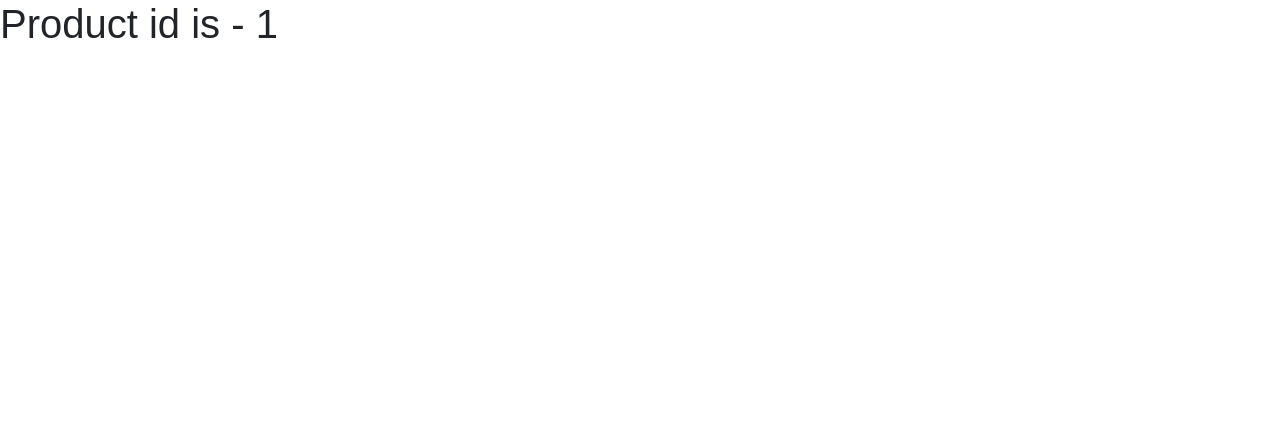
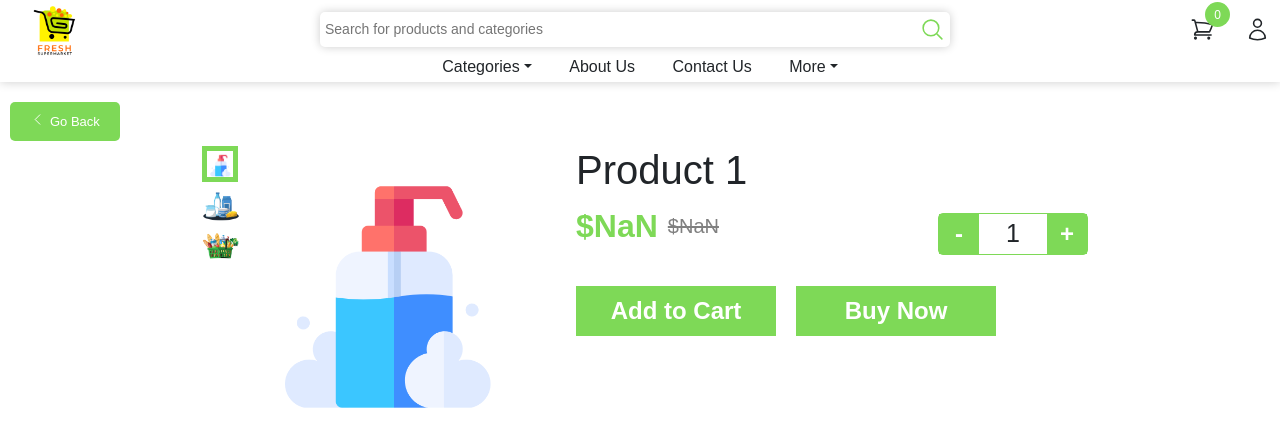
Before and after one commit to tholmes101/FitGrocery, a React (Create React App) app: page /product/1 in a window 1280 px wide. Shown: the top 446 px of the page. Built offline with nearby package versions, Linux system fonts and the light colour scheme.

Commit message:
products & subcategories 2 - 50% complete

```diff
--- a/src/App.css
+++ b/src/App.css
@@ -17,3 +17,26 @@
   margin: 0px;
   padding: 0px;
 }
+
+.goback {
+  background-color: var(--col1);
+  color: white;
+  border: none;
+  outline: none;
+  padding: 10px 20px;
+  border-radius: 5px;
+  font-size: 13px;
+  cursor: pointer;
+  margin: 10px 0px;
+  display: flex;
+  position: absolute;
+  top: 10px;
+  left: 10px;
+  min-width: 100px;
+}
+
+.goback svg {
+  margin-right: 5px;
+  width: 15px;
+  height: 15px;
+}
--- a/src/PAGES/Product/ProductPage.css
+++ b/src/PAGES/Product/ProductPage.css
@@ -0,0 +1,118 @@
+.productpage .pc1 {
+    padding-top: 5%;
+    display: flex;
+    justify-content: center;
+    position: relative;
+}
+
+.productpage .pc1 .c11 {
+    display: flex;
+    justify-content: flex-start;
+    width: 30%;
+}
+
+.productpage .pc1 .c11 .imgset{
+    width: 10%;
+    display: flex;
+    flex-direction: column;
+    margin: 0px 10px;
+}
+
+.productpage .pc1 .c11 .imgset img {
+    width: 100%;
+    aspect-ratio: 1/1;
+    cursor: pointer;
+}
+
+.productpage .pc1 .c11 .imgset .active {
+    border: 5px solid var(--col1);
+    width: 95%;
+}
+
+.productpage .pc1 .c11 .imgbig {
+    width: 70%;
+    display: flex;
+    flex-direction: column;
+    aspect-ratio: 1/1;
+}
+
+.productpage .pc1 .c12 {
+    display:flex;
+    width: 40%;
+    flex-direction:column;
+}
+
+.productpage .pc1 .c12 .c121 {
+    display: flex;
+    justify-content: space-between;
+    align-items: center;
+    margin-bottom: 10px;
+}
+
+.productpage .pc1 .c12 .price {
+    font-size: 2rem;
+    font-weight: 600;
+    color: var(--col1);
+    display: flex;
+    align-items: center;
+}
+
+.productpage .pc1 .c12 .price span {
+    font-size: 20px;
+    font-weight: 400;
+    color: gray;
+    text-decoration: line-through;
+    margin-left: 10px;
+}
+
+.productpage .pc1 .c12 .incrdecr {
+    display:flex;
+    justify-content: space-between;
+    align-items: center;
+    min-width: 150px;
+    border: 1px solid var(--col1);
+    border-radius: 5px;
+}
+
+.productpage .pc1 .c12 .incrdecr button {
+    width:40px;
+    height:40px;
+    border: none;
+    background-color: transparent;
+    cursor: pointer;
+    background-color: var(--col1);
+    color: white;
+    font-size: 1.5rem;
+    font-weight: 600;
+}
+
+.productpage .pc1 .c12 .incrdecr p {
+    font-size: 25px;
+    margin: 0px;
+    padding: 0px;
+
+}
+
+.productpage .btncont {
+    display: flex;
+    justify-content: flex-start;
+    align-items: center;
+    margin-top: 10px;
+    gap: 10px;
+}
+
+.productpage .btncont button {
+    width: 200px;
+    height:50px;
+    border: none;
+    cursor: pointer;
+    background-color: var(--col1);
+    color: white;
+    font-size: 1.5rem;
+    font-weight: 600;
+    margin-right: 10px;
+}
+
+.productpage .btncont button:hover {
+    background-color: black;
+}
--- a/src/PAGES/Product/ProductPage.js
+++ b/src/PAGES/Product/ProductPage.js
@@ -1,11 +1,147 @@
-import React from 'react'
-import { useParams } from 'react-router-dom'
+import React, { useEffect } from 'react'
+import { Link, useParams } from 'react-router-dom'
+import img1 from '../../ASSETS/Images/1.png'
+import img2 from '../../ASSETS/Images/2.png'
+import img3 from '../../ASSETS/Images/3.png'
+import Navbar from '../../COMPONENTS/Navbar/Navbar'
+import './ProductPage.css'
 
 const ProductPage = () => {
-    const {prodid} = useParams()
+  const { prodid } = useParams()
+  const [imageset, setimageset] = React.useState(null)
+  const [productdata, setproductdata] = React.useState([])
+  const [activeimg, setactiveimg] = React.useState({})
+  const [count, setcount] = React.useState(1)
+
+  const getproductdatabyid = async () => {
+    let temp = {
+      "Code": 200,
+      "Message": "Sucess",
+      "Data": [
+        {
+          "ProductId": 1,
+          "ProductName": "Product 1",
+          "ProductDescription": "Product 1 Description",
+          "ProductImage": [
+            {
+              id: 1,
+              image: img1
+            },
+            {
+              id: 2,
+              image: img2
+            },
+            {
+              id: 3,
+              image: img3
+            }
+          ],
+
+
+        }
+      ]
+    }
+    if (temp.Code == 200) {
+      setimageset(temp.Data[0].ProductImage)
+      setproductdata(temp.Data[0])
+      setactiveimg(temp.Data[0].ProductImage[0])
+    }
+  }
+  useEffect(() => {
+    getproductdatabyid()
+  }, [])
+
   return (
-    <h1>Product id is - {prodid}</h1>
-  )
+    <div className='productpage'>
+      {/*<h1>Product id is - {prodid}</h1>*/}
+
+      <Navbar />
+
+      <div className='pc1'>
+        <Link to='/'>
+          <button className='goback'>
+            <svg xmlns="http://www.w3.org/2000/svg" fill="none" viewBox="0 0 24 24" strokeWidth={1.5} stroke="currentColor" className="size-6">
+              <path strokeLinecap="round" strokeLinejoin="round" d="M15.75 19.5 8.25 12l7.5-7.5" />
+            </svg>
+            Go Back
+          </button>
+        </Link>
+
+        <div className='c11'>
+            <div className='imgset'>
+                {
+                  imageset && imageset?.map((item,index) =>
+                  {
+                    return (
+                      <div className='imgsmall'
+                          onClick={()=> {
+                            setactiveimg(item)
+                          }}>
+                          <img src={item.image}
+                          alt=""
+                           className={
+                              activeimg.id == item.id ? 'active' : ''
+                           }
+                          />
+                      </div>
+                    )
+                  })
+                }
+            </div>
+           <div className='imgbig'>
+                <img src={activeimg.image} alt="" />
+
+           </div>
+        </div>
+
+        <div className='c12'>
+          <h1 className='head1'>{productdata.ProductName}
+          </h1>
+          <div className='c121'>
+            <p className='price'>
+              ${productdata.SalesPrice * count}
+              <span>${productdata.ProductPrice * count}</span>
+            </p>
+
+            <div className='incrdecr'>
+              <button
+                onClick={() => {
+                  if (count > 1) {
+                    setcount(count - 1)
+                  }
+                }}
+              >-</button>
+              <p>{count}</p>
+              <button
+                onClick={() => {
+                  if (count < 10) {
+                    setcount(count + 1)
+                  }
+                }}
+              >+</button>
+            </div>
+          </div>
+          <div className='btncont'>
+            <button
+              onClick={() => {
+                alert('Added to cart')
+              }}
+            >
+              Add to Cart
+            </button>
+            <button
+              onClick={() => {
+                alert ('Buy Now')
+
+              }}
+            >
+              Buy Now
+            </button>
+          </div>
+          </div>
+        </div>
+      </div>
+      )
 }
 
-export default ProductPage
+      export default ProductPage
```
